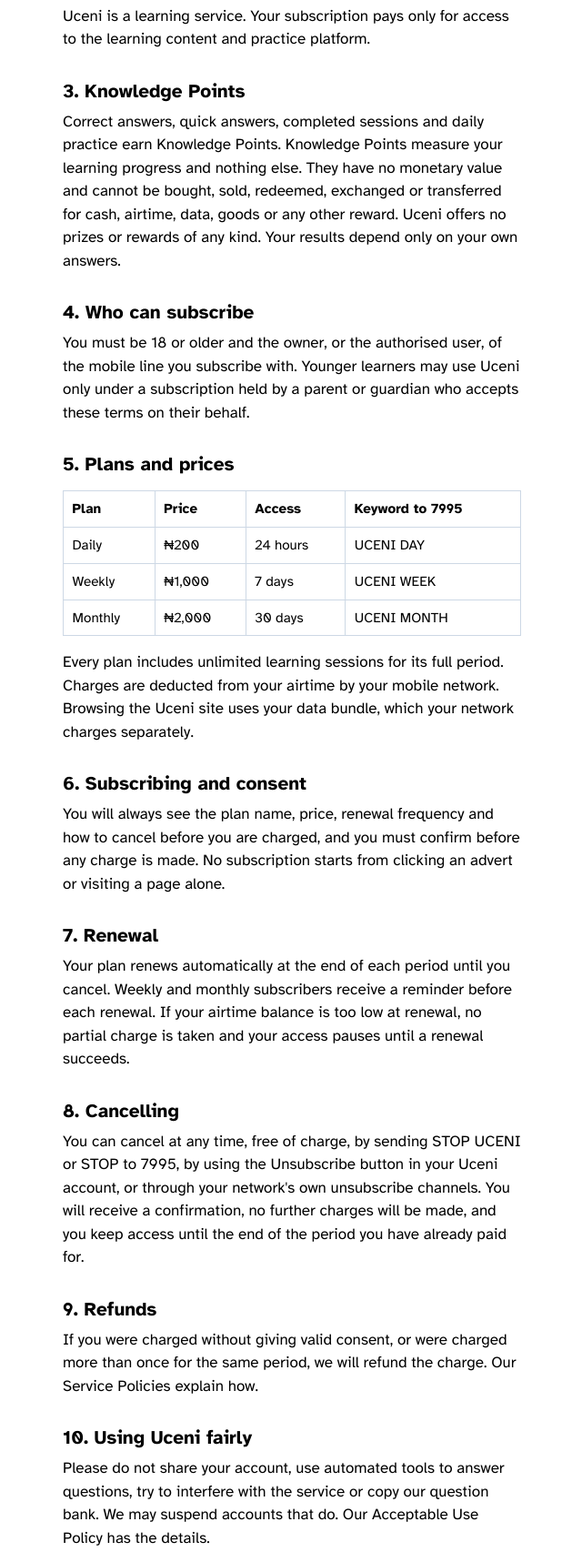
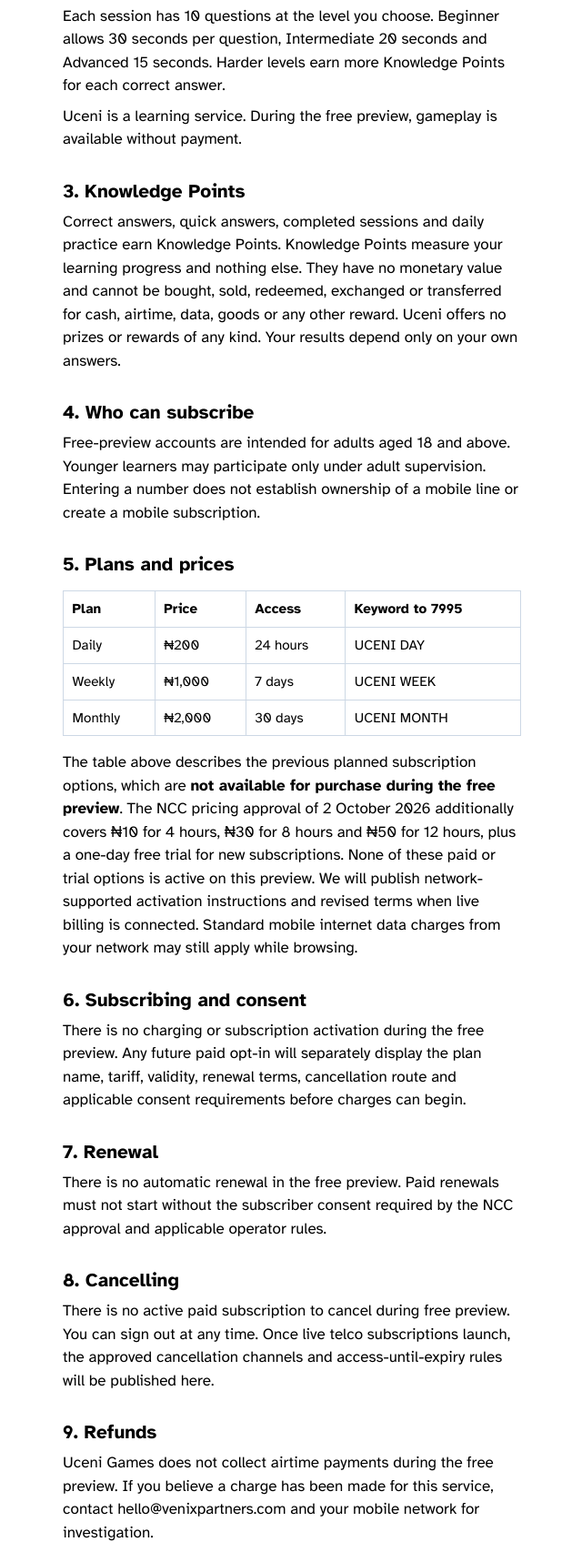
Before and after one commit to Venixpartners/UceniGames, a plain HTML site: page legal/terms.html in a window 1280 px wide. Shown: the part 735-2441 px from the top of the page at 91% size, without its empty margins (319-959 px from the left). Drawn offline with Linux system fonts and the light colour scheme.

Commit message:
Align customer legal disclosures with free-preview access

```diff
--- a/legal/terms.html
+++ b/legal/terms.html
@@ -14,9 +14,10 @@
 <header class="topbar"><a href="/"><img class="logo-dark" src="/assets/uceni-wordmark.svg" alt="uceni"><img class="logo-light" src="/assets/uceni-wordmark-white.svg" alt="uceni"></a></header>
 <main class="wrap">
 <h1>Terms of Service</h1>
-<p class="small">Last updated 26 September 2026</p>
+<p class="small">Last updated 18 November 2026</p>
 
-<p>These terms explain how Uceni Games works and what you agree to when you subscribe. Please read them before you confirm a plan. If anything here is unclear, send HELP UCENI to 7995 or email hello@venixpartners.com.</p>
+<p>These terms explain how Uceni Games works during its free preview. For questions email hello@venixpartners.com.</p>
+<p><strong>Free preview only:</strong> You may enter a Nigerian mobile number and play educational trivia without an SMS verification code or airtime charge. Your number is not verified or used to sign into an existing account. The new guest account is linked to this browser session and is not recoverable using that number. No subscription is activated.</p>
 
 <h2>1. Who we are</h2>
 <p>Uceni Games ("Uceni", "we", "us") is an educational trivia learning service operated by Venix Partners Limited on shortcode 7995, approved by the Nigerian Communications Commission (NCC) under approval NCC/TSNI/SHORT CODE/VOL.64/2026/188.</p>
@@ -24,32 +25,32 @@
 <h2>2. What the service is</h2>
 <p>Uceni gives you timed practice questions across subjects such as Mathematics, English Language, General Science, Nigerian History and Civic Education, Geography, Health and Wellbeing, Technology and General Knowledge. After each question you see the correct answer and a short explanation.</p>
 <p>Each session has 10 questions at the level you choose. Beginner allows 30 seconds per question, Intermediate 20 seconds and Advanced 15 seconds. Harder levels earn more Knowledge Points for each correct answer.</p>
-<p>Uceni is a learning service. Your subscription pays only for access to the learning content and practice platform.</p>
+<p>Uceni is a learning service. During the free preview, gameplay is available without payment.</p>
 
 <h2>3. Knowledge Points</h2>
 <p>Correct answers, quick answers, completed sessions and daily practice earn Knowledge Points. Knowledge Points measure your learning progress and nothing else. They have no monetary value and cannot be bought, sold, redeemed, exchanged or transferred for cash, airtime, data, goods or any other reward. Uceni offers no prizes or rewards of any kind. Your results depend only on your own answers.</p>
 
 <h2>4. Who can subscribe</h2>
-<p>You must be 18 or older and the owner, or the authorised user, of the mobile line you subscribe with. Younger learners may use Uceni only under a subscription held by a parent or guardian who accepts these terms on their behalf.</p>
+<p>Free-preview accounts are intended for adults aged 18 and above. Younger learners may participate only under adult supervision. Entering a number does not establish ownership of a mobile line or create a mobile subscription.</p>
 
 <h2>5. Plans and prices</h2>
 <table><thead><tr><th>Plan</th><th>Price</th><th>Access</th><th>Keyword to 7995</th></tr></thead>
 <tbody><tr><td>Daily</td><td>₦200</td><td>24 hours</td><td>UCENI DAY</td></tr>
 <tr><td>Weekly</td><td>₦1,000</td><td>7 days</td><td>UCENI WEEK</td></tr>
 <tr><td>Monthly</td><td>₦2,000</td><td>30 days</td><td>UCENI MONTH</td></tr></tbody></table>
-<p>Every plan includes unlimited learning sessions for its full period. Charges are deducted from your airtime by your mobile network. Browsing the Uceni site uses your data bundle, which your network charges separately.</p>
+<p>The table above describes the previous planned subscription options, which are <strong>not available for purchase during the free preview</strong>. The NCC pricing approval of 2 October 2026 additionally covers ₦10 for 4 hours, ₦30 for 8 hours and ₦50 for 12 hours, plus a one-day free trial for new subscriptions. None of these paid or trial options is active on this preview. We will publish network-supported activation instructions and revised terms when live billing is connected. Standard mobile internet data charges from your network may still apply while browsing.</p>
 
 <h2>6. Subscribing and consent</h2>
-<p>You will always see the plan name, price, renewal frequency and how to cancel before you are charged, and you must confirm before any charge is made. No subscription starts from clicking an advert or visiting a page alone.</p>
+<p>There is no charging or subscription activation during the free preview. Any future paid opt-in will separately display the plan name, tariff, validity, renewal terms, cancellation route and applicable consent requirements before charges can begin.</p>
 
 <h2>7. Renewal</h2>
-<p>Your plan renews automatically at the end of each period until you cancel. Weekly and monthly subscribers receive a reminder before each renewal. If your airtime balance is too low at renewal, no partial charge is taken and your access pauses until a renewal succeeds.</p>
+<p>There is no automatic renewal in the free preview. Paid renewals must not start without the subscriber consent required by the NCC approval and applicable operator rules.</p>
 
 <h2>8. Cancelling</h2>
-<p>You can cancel at any time, free of charge, by sending STOP UCENI or STOP to 7995, by using the Unsubscribe button in your Uceni account, or through your network's own unsubscribe channels. You will receive a confirmation, no further charges will be made, and you keep access until the end of the period you have already paid for.</p>
+<p>There is no active paid subscription to cancel during free preview. You can sign out at any time. Once live telco subscriptions launch, the approved cancellation channels and access-until-expiry rules will be published here.</p>
 
 <h2>9. Refunds</h2>
-<p>If you were charged without giving valid consent, or were charged more than once for the same period, we will refund the charge. Our Service Policies explain how.</p>
+<p>Uceni Games does not collect airtime payments during the free preview. If you believe a charge has been made for this service, contact hello@venixpartners.com and your mobile network for investigation.</p>
 
 <h2>10. Using Uceni fairly</h2>
 <p>Please do not share your account, use automated tools to answer questions, try to interfere with the service or copy our question bank. We may suspend accounts that do. Our Acceptable Use Policy has the details.</p>
@@ -61,10 +62,10 @@
 <p>We aim to keep Uceni available at all times but may need short breaks for maintenance. We are not responsible for problems caused by your network, device or internet connection.</p>
 
 <h2>13. Our responsibility to you</h2>
-<p>Nothing in these terms limits your rights under the Federal Competition and Consumer Protection Act 2018, the NCC Consumer Code of Practice Regulations or any other law. Where the law allows, our total responsibility to you for any claim is limited to the amount you paid for Uceni in the three months before the claim.</p>
+<p>Nothing in these terms limits rights granted by applicable Nigerian consumer-protection laws. The free-preview service does not require a payment.</p>
 
 <h2>14. Changes to these terms</h2>
-<p>If we change these terms or our prices, we will tell you by SMS or on the site before the change affects you. Price changes need the Commission's approval and only apply from your next renewal after notice. You can cancel at any time if you do not agree.</p>
+<p>If we introduce paid subscriptions later, we will publish updated terms and obtain the required regulatory approvals and subscriber consents before activating charges.</p>
 
 <h2>15. Complaints and disputes</h2>
 <p>Contact us first using the channels in our Complaints Policy. If we cannot resolve your complaint, you may escalate it to the NCC Consumer Affairs Bureau. These terms are governed by the laws of the Federal Republic of Nigeria.</p>
```
